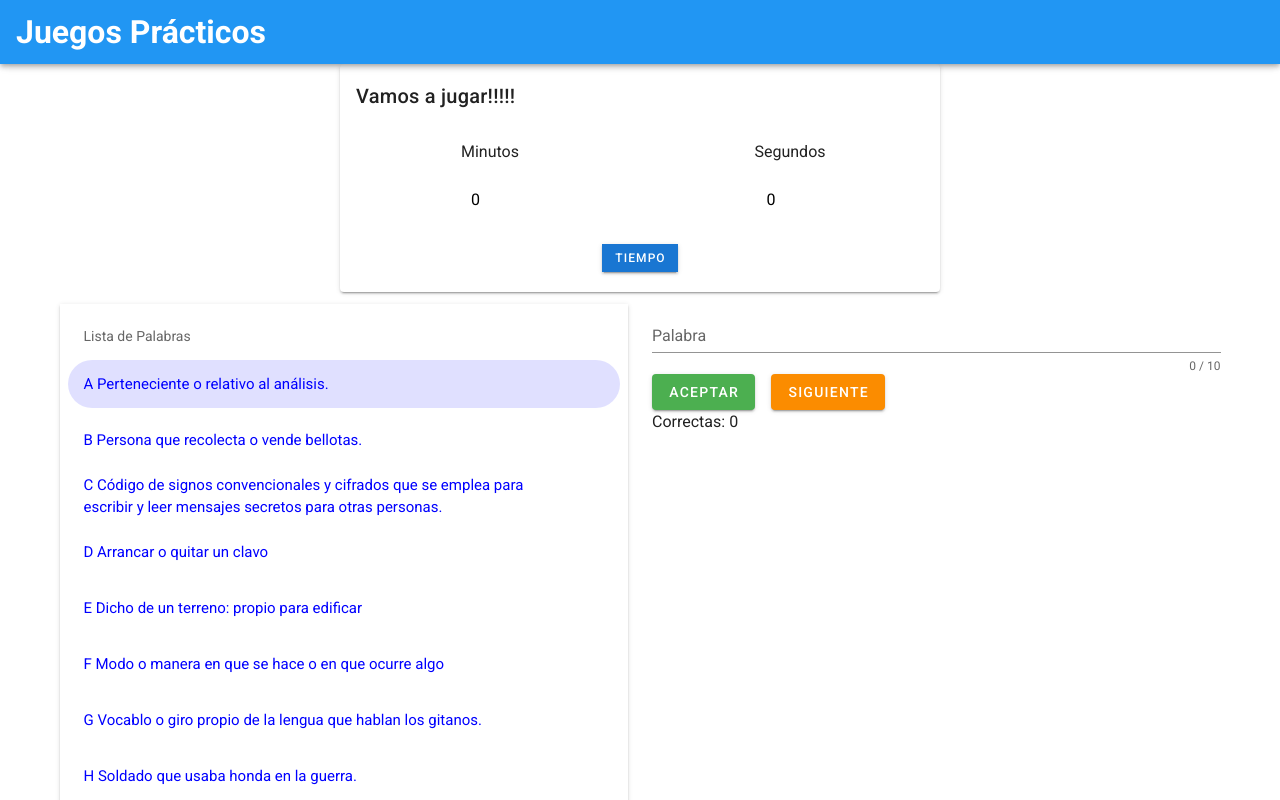
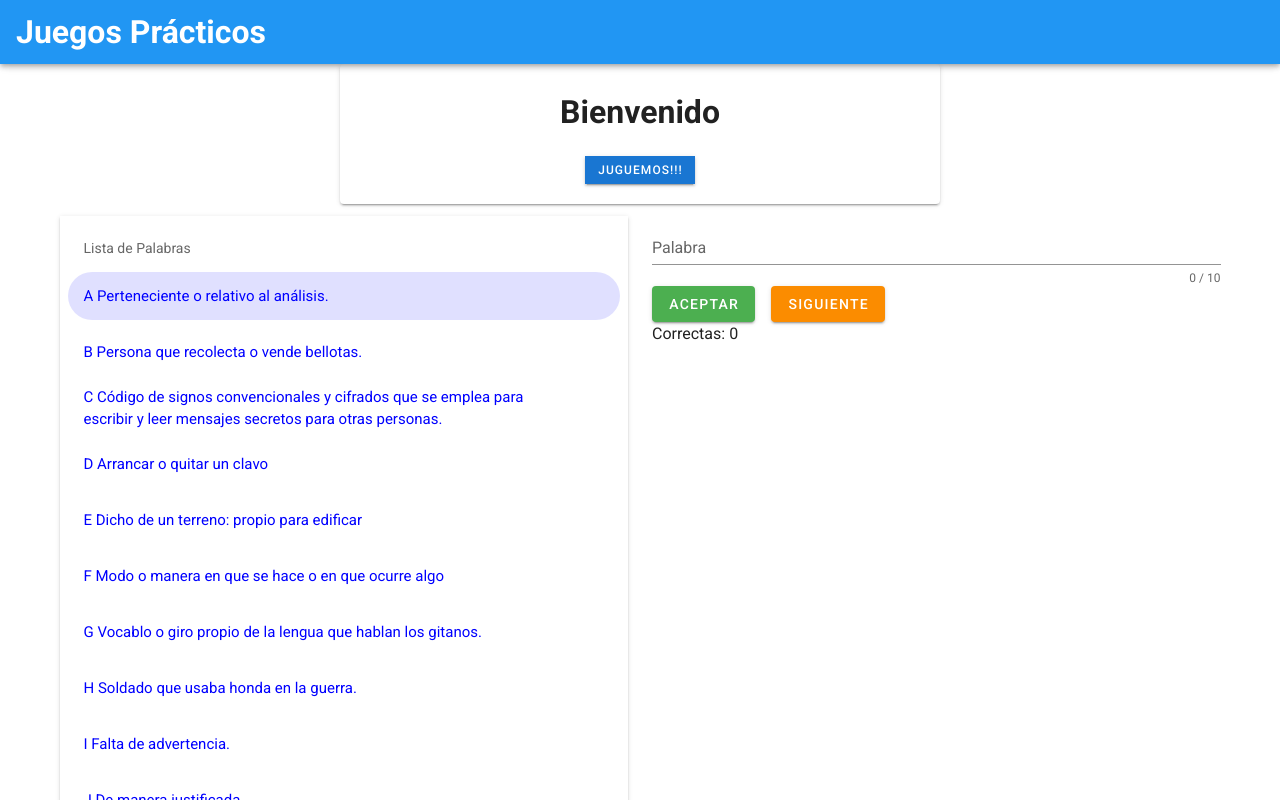
Before and after one commit to fasalgad/ruleta-palabras, a Vue app: page /ruleta in a window 1280 px wide. Shown: the top 800 px of the page. Built offline with nearby package versions, Linux system fonts and the light colour scheme.

Commit message:
Versión 25.07.2020 17:32 temporizador sin opción de elegir los minutos y/o segundos

```diff
--- a/src/components/ConfigTimer.vue
+++ b/src/components/ConfigTimer.vue
@@ -1,64 +1,27 @@
 <template>
   <v-container>
-    <form>
-      <v-row>
-        <v-col>
-          <label for="min">Minutos<br /> </label>
-        </v-col>
-        <v-col>
-          <label for="sec">Segundos<br /> </label>
-        </v-col>
-      </v-row>
-      <v-row>
-        <v-col>
-          <input
-            type="number"
-            v-model="Minutos"
-            name="time_m"
-            id="min"
-            min="0"
-            max="5"
-            required
-          />
-        </v-col>
-        <v-col>
-          <input
-            type="number"
-            v-model="Segundos"
-            name="time_s"
-            id="sec"
-            max="59"
-            min="0"
-            required
-          />
-        </v-col>
-        </v-row>
-        <v-row>
-        <v-col>
-          <v-btn @click="enviartiempo" small class="ma-2" tile color="primary">Tiempo</v-btn>
-        </v-col>
-        </v-row>
-    </form>
-    </v-container>
+    <v-btn @click="enviartiempo" small class="ma-2" tile color="primary"
+      >Juguemos!!!</v-btn
+    >
+  </v-container>
 </template>
 
 <script>
 export default {
-   name: 'ConfigTimer',
-  data() {
+  name: 'ConfigTimer',
+  data () {
     return {
-      Minutos: 0,
-      Segundos: 0,
+      Minutos: 3,
+      Segundos: 55
     }
   },
   methods: {
-    enviartiempo() {
-      this.$emit("set-time", {
+    enviartiempo () {
+      this.$emit('set-time', {
         Minutos: this.Minutos,
-        Segundos: this.Segundos,
-      });
-    },
-  },
-
+        Segundos: this.Segundos
+      })
+    }
+  }
 }
 </script>
--- a/src/components/Timer.vue
+++ b/src/components/Timer.vue
@@ -6,6 +6,7 @@
 
 <script>
 export default {
+  name:'Timer',
   props: ["time"],
 
   filters: {
@@ -21,6 +22,7 @@ export default {
       }
       return Minutos + ':' + Segundos
     },
+
   }
 }
 </script>
--- a/src/views/Juegos.vue
+++ b/src/views/Juegos.vue
@@ -5,7 +5,7 @@
       <v-col cols="12" sm="6" align="center">
         <v-layout>
           <v-flex>
-            <v-btn @click="irRuleta" dark color="green">
+            <v-btn @click="irRuleta" color="green">
               Jugar Ruleta Palabra
             </v-btn>
           </v-flex>
--- a/src/views/Ruleta.vue
+++ b/src/views/Ruleta.vue
@@ -7,8 +7,8 @@
       class="mx-auto"
       justify="center"
       align="center"
-    >
-      <v-card-title class="Center">Vamos a jugar!!!!!</v-card-title>
+    ><br>
+      <H1>Bienvenido</H1>
       <timer-setup v-if="!time" @set-time="setTime"></timer-setup>
       <div v-else>
         <timer :time="prettyTime"></timer>
```
